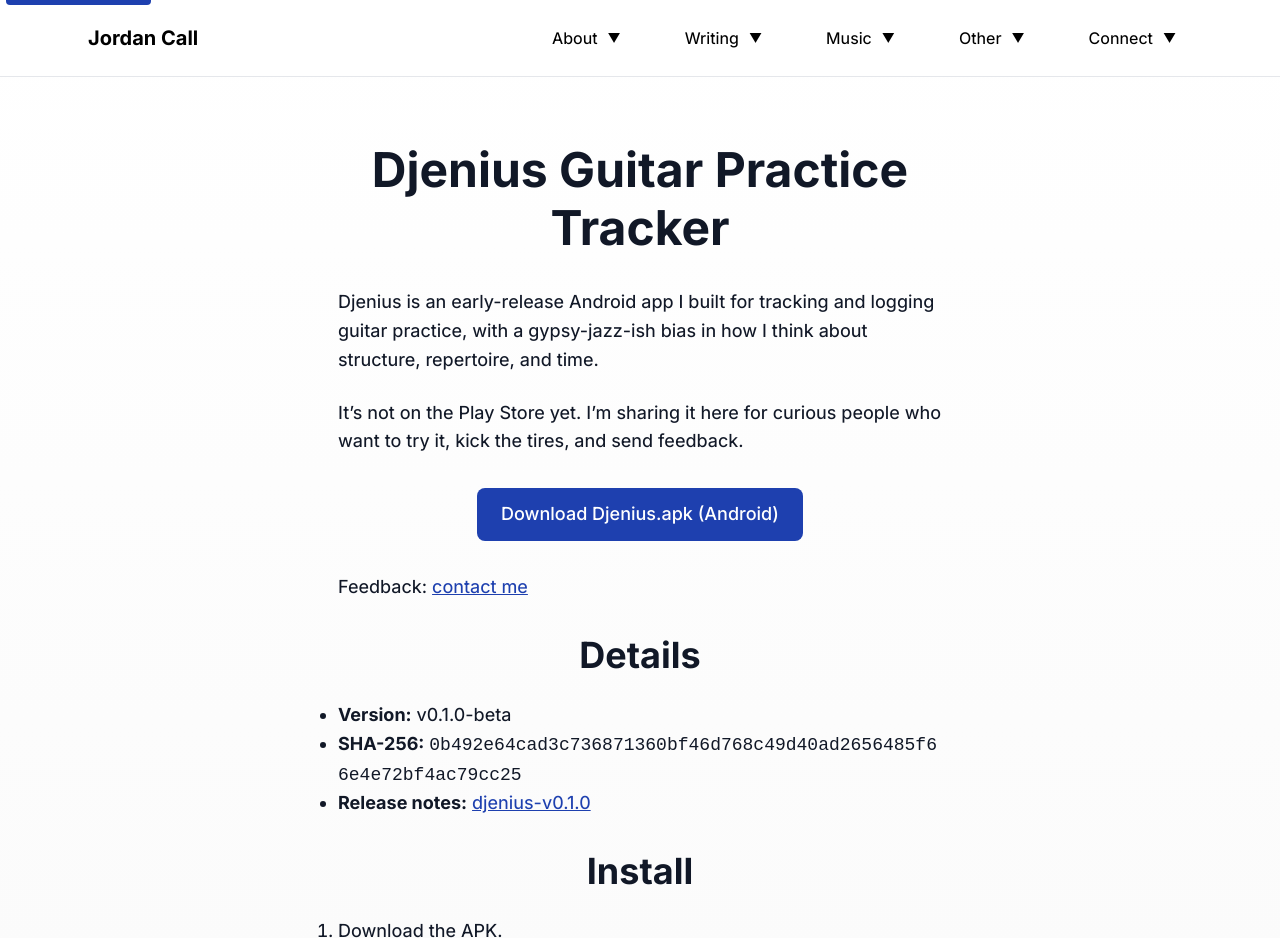
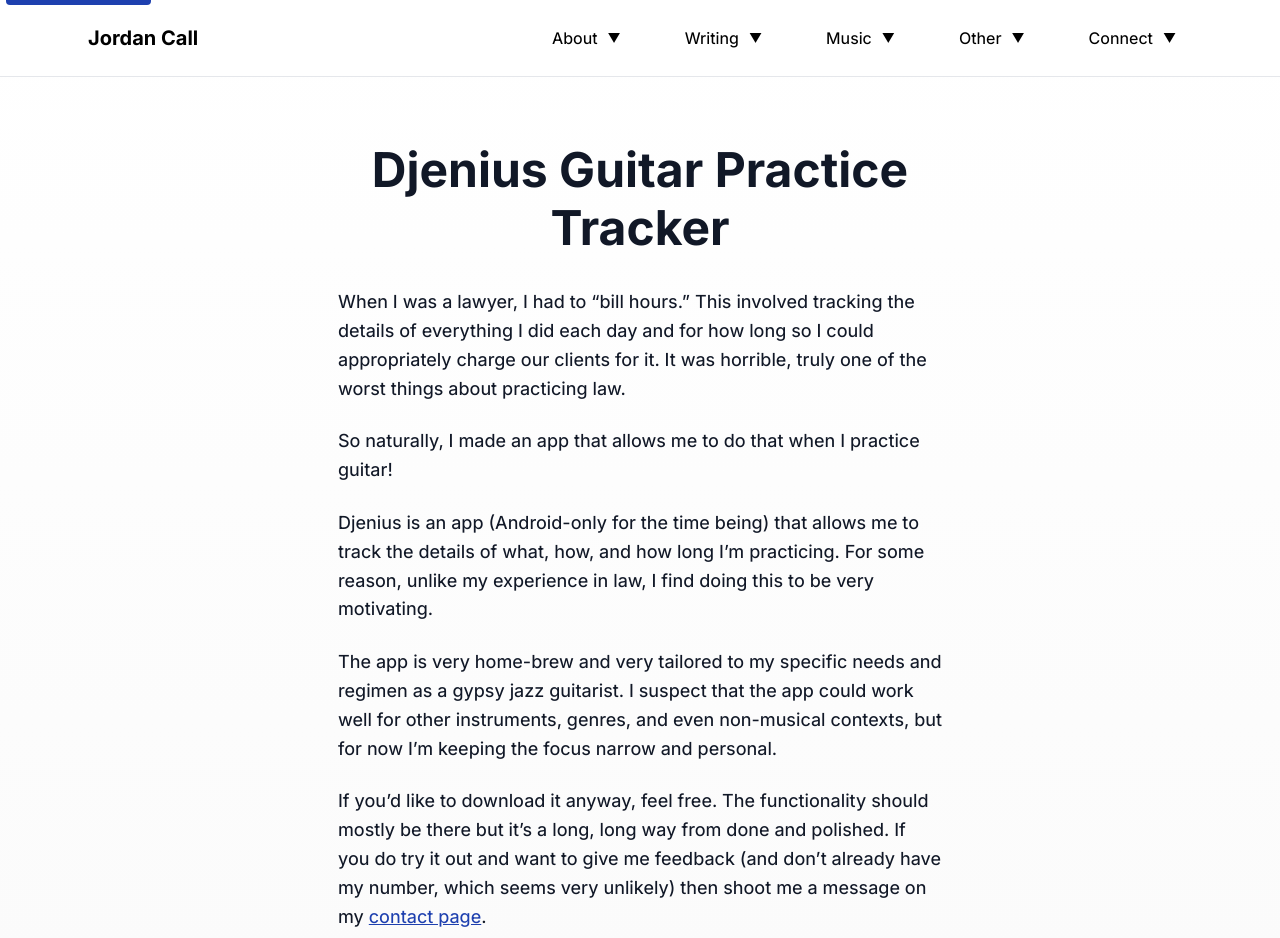
Before and after one commit to jordcall/jordcall.github.io, a website: page djenius.html in a window 1280 px wide. Shown: the top 938 px of the page. Drawn offline with Linux system fonts and the light colour scheme.

Commit message:
Edit Djenius copy

```diff
--- a/djenius.html
+++ b/djenius.html
@@ -157,14 +157,19 @@
             <h1>Djenius Guitar Practice Tracker</h1>
 
             <div class="content">
-                <p>Djenius is an early-release Android app I built for tracking and logging guitar practice, with a gypsy-jazz-ish bias in how I think about structure, repertoire, and time.</p>
+                <p>When I was a lawyer, I had to “bill hours.” This involved tracking the details of everything I did each day and for how long so I could appropriately charge our clients for it. It was horrible, truly one of the worst things about practicing law.</p>
 
-                <p>It’s not on the Play Store yet. I’m sharing it here for curious people who want to try it, kick the tires, and send feedback.</p>
+                <p>So naturally, I made an app that allows me to do that when I practice guitar!</p>
+
+                <p>Djenius is an app (Android-only for the time being) that allows me to track the details of what, how, and how long I’m practicing. For some reason, unlike my experience in law, I find doing this to be very motivating.</p>
+
+               <p>The app is very home-brew and very tailored to my specific needs and regimen as a gypsy jazz guitarist. I suspect that the app could work well for other instruments, genres, and even non-musical contexts, but for now I’m keeping the focus narrow and personal.</p>
+
+               <p>If you’d like to download it anyway, feel free. The functionality should mostly be there but it’s a long, long way from done and polished. If you do try it out and want to give me feedback (and don’t already have my number, which seems very unlikely) then shoot me a message on my <a href="/contact.html">contact page</a>. </p>
 
                 <div class="button-group">
                     <a href="https://github.com/jordcall/jordcall.github.io/releases/download/djenius-v0.1.0/Djenius.apk" class="nav-button-link" target="_blank" rel="noopener">Download Djenius.apk (Android)</a>
                 </div>
-                <p>Feedback: <a href="/contact.html">contact me</a></p>
 
                 <h2>Details</h2>
                 <ul>
```
